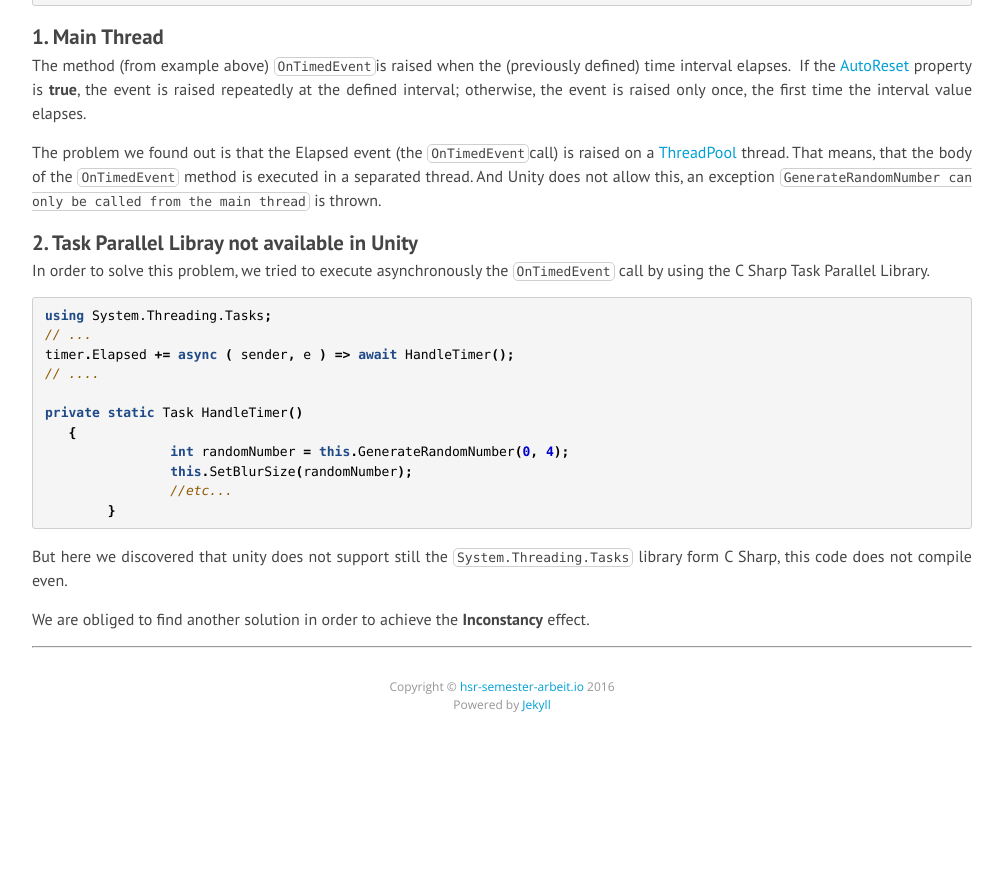
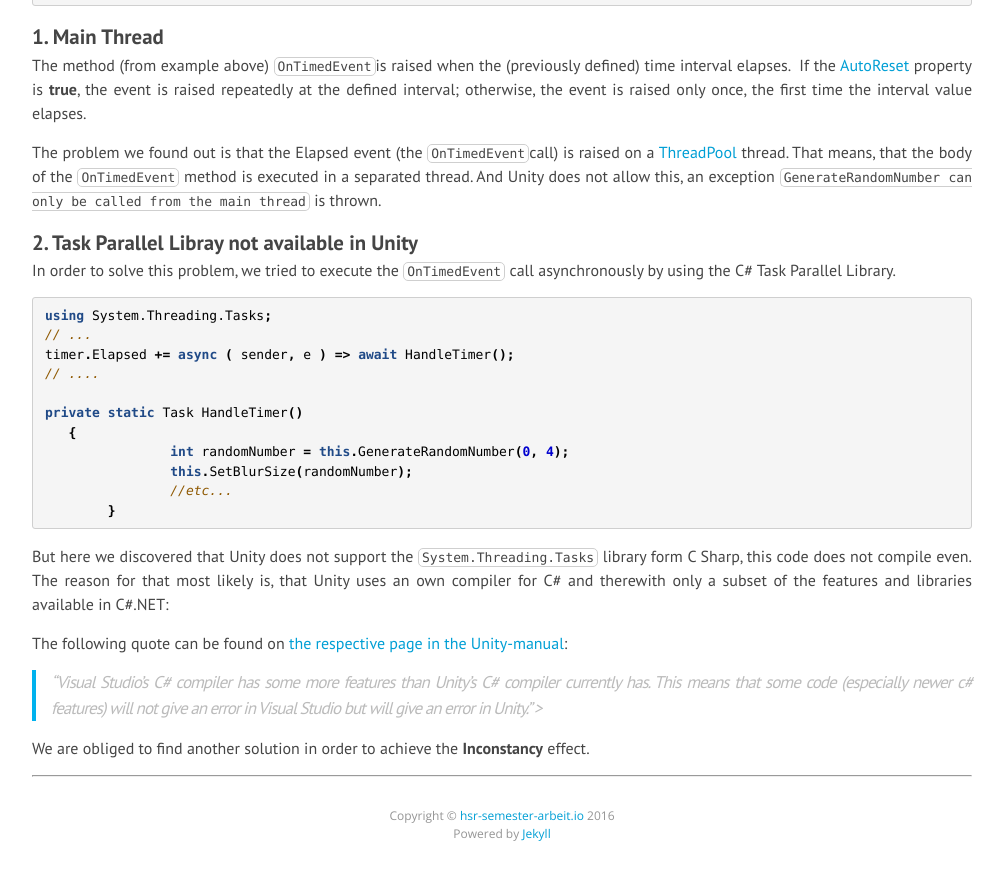
Before and after one commit to HSR-Semester-Arbeit2016/hsr-semester-arbeit2016.github.io, a Jekyll site: the page built from _posts/2016-11-05-randomness-problems.md, in a window 1280 px wide and 900 px high, scrolled down 1888 px. Shown: the top 880 px of the window, without its empty margins (138-1143 px from the left). Built offline with Jekyll 4.4.1, drawn with Linux system fonts in a browser that asks for light colours; nearby versions of some CDN libraries; before the commit the page ends 2668 px from its top, so only the background shows below that; some of the changed text lies outside the part shown.

Commit message:
Minor grammar fixes + quote&link C# unityManual

`````diff
--- a/_posts/2016-11-05-randomness-problems.md
+++ b/_posts/2016-11-05-randomness-problems.md
@@ -99,7 +99,7 @@ The problem we found out is that the Elapsed event (the ``OnTimedEvent``call) is
 
 ### 2. Task Parallel Libray not available in Unity
 
-In order to solve this problem, we tried to execute asynchronously the ``OnTimedEvent`` call by using the C Sharp Task Parallel Library.
+In order to solve this problem, we tried to execute the ``OnTimedEvent`` call asynchronously by using the C# Task Parallel Library.
 
 ````c#
 using System.Threading.Tasks;
@@ -115,7 +115,11 @@ private static Task HandleTimer()
 	}
 ````
 
-But here we discovered that unity does not support still the ```System.Threading.Tasks``` library form C Sharp, this code does not compile even.
+But here we discovered that Unity does not support the ```System.Threading.Tasks``` library form C Sharp, this code does not compile even.
+The reason for that most likely is, that Unity uses an own compiler for C# and therewith only a subset of the features and libraries available in C#.NET:
+
+The following quote can be found on [the respective page in the Unity-manual](https://docs.unity3d.com/Manual/VisualStudioIntegration.html):
+> "Visual Studio’s C# compiler has some more features than Unity’s C# compiler currently has. This means that some code (especially newer c# features) will not give an error in Visual Studio but will give an error in Unity." >
 
 We are obliged to find another solution in order to achieve the **Inconstancy** effect.
 
`````
Also changed, not shown: other parts of _posts/2016-11-05-randomness-problems.md (+1 -1 lines), _posts/2016-10-22-changing_image_effects_parameters.md (+2 -2 lines).
